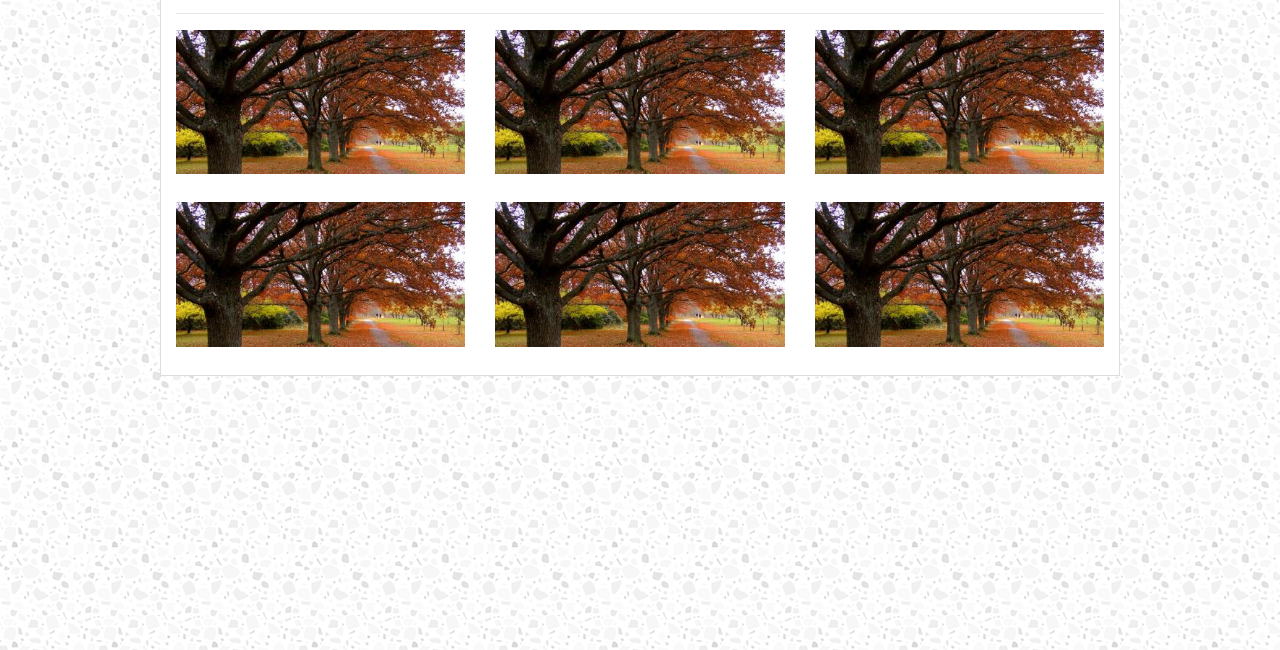
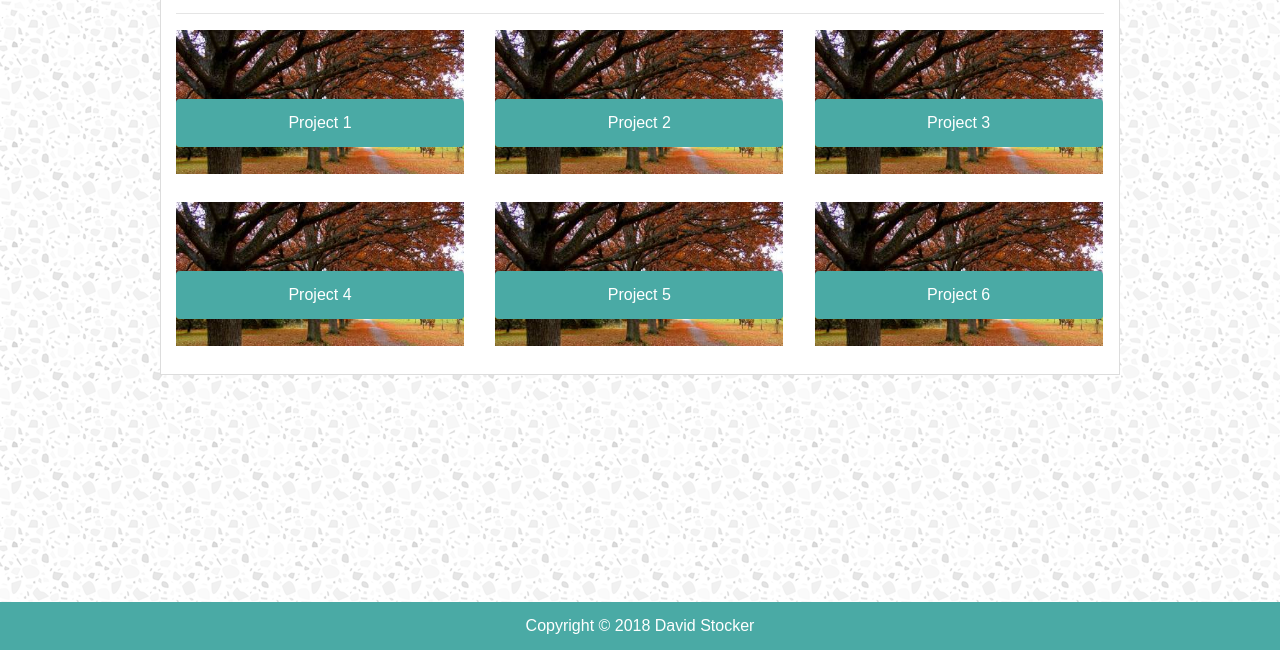
Before and after one commit to coffeemetalcode/Bootstrap-Portfolio, a plain HTML site: page portfolio.html in a window 1280 px wide. Shown: the part 150-800 px from the top of the page. Drawn offline with nearby package versions, Linux system fonts and the light colour scheme.

Commit message:
definitely some nice changes

```diff
--- a/assets/css/style.css
+++ b/assets/css/style.css
@@ -84,3 +84,52 @@ button {
     border: 1px solid #343a40;
     padding: 5px 15px 5px 15px;
 }
+
+.tile {
+    position: relative;
+    /* float: left; */
+    /* margin: 3px 16px 16px 16px; */
+    width: 288px;
+  }
+
+  /* Make the image responsive */
+  .tile img {
+    width: 100%;
+    height: auto;
+  }
+
+  /* Style the button and place it in the middle of the container/image */
+  .tile .btn {
+    position: absolute;
+    top: 65%;
+    left: 50%;
+    transform: translate(-50%, -50%);
+    -ms-transform: translate(-50%, -50%);
+    background-color: #4aaaa5;
+    color: white;
+    font-size: 16px;
+    padding: 12px 24px;
+    border: none;
+    cursor: pointer;
+    width: 100%;
+  }
+
+  .tile .btn:hover {
+    background-color: #71c1bd;
+  }
+
+  .footer {
+    position: fixed;
+    left: 0;
+    bottom: 0;
+    width: 100%;
+    background-color: #4aaaa5;
+    color: white;
+    text-align: center;
+}
+
+#copyright {
+    font-size: 16px;
+    margin: 10px 0px 10px 0px;
+    color: #fff;
+}
--- a/portfolio.html
+++ b/portfolio.html
@@ -60,31 +60,50 @@ This section goes at the top of all pages - I can't wait to store these in separ
         <hr>
         <div class="row">
             <div class="col-sm-4">
-                <a target="_blank" href="#"><img class="img-fluid" src="assets/images/placeholder-profile.jpg"></a>
+                <div class="tile">
+                    <img src="assets/images/placeholder-profile.jpg" alt="project 1">
+                    <button class="btn">Project 1</button>
+                </div>
             </div>
             <br>
             <div class="col-sm-4">
-                <a target="_blank" href="#"><img class="img-fluid" src="assets/images/placeholder-profile.jpg"></a>
+                <div class="tile">
+                    <img src="assets/images/placeholder-profile.jpg" alt="project 2">
+                    <button class="btn">Project 2</button>
+                </div>
             </div>
             <div class="col-sm-4">
-                <a target="_blank" href="#"><img class="img-fluid" src="assets/images/placeholder-profile.jpg"></a>
+                <div class="tile">
+                    <img src="assets/images/placeholder-profile.jpg" alt="project 3">
+                    <button class="btn">Project 3</button>
+                </div>
             </div>
         </div>
         <br>
         <div class="row">
             <div class="col-sm-4">
-                <a target="_blank" href="#"><img class="img-fluid" src="assets/images/placeholder-profile.jpg"></a>
+                <div class="tile">
+                    <img src="assets/images/placeholder-profile.jpg" alt="project 4">
+                    <button class="btn">Project 4</button>
+                </div>
             </div>
             <div class="col-sm-4">
-                <a target="_blank" href="#"><img class="img-fluid" src="assets/images/placeholder-profile.jpg"></a>
+                <div class="tile">
+                    <img src="assets/images/placeholder-profile.jpg" alt="project 5">
+                    <button class="btn">Project 5</button>
+                </div>
             </div>
             <div class="col-sm-4">
-                <a target="_blank" href="#"><img class="img-fluid" src="assets/images/placeholder-profile.jpg"></a>
+                <div class="tile">
+                    <img src="assets/images/placeholder-profile.jpg" alt="project 6">
+                    <button class="btn">Project 6</button>
+                </div>
             </div>
         </div>
         <br>
     </div>
 </div>
-
-
+<div class="footer">
+    <p id="copyright">Copyright &copy; 2018 David Stocker</p>
+</div>
 </body>
```
Also changed, not shown: contact.html (+4 -0 lines), index.html (+3 -0 lines).
